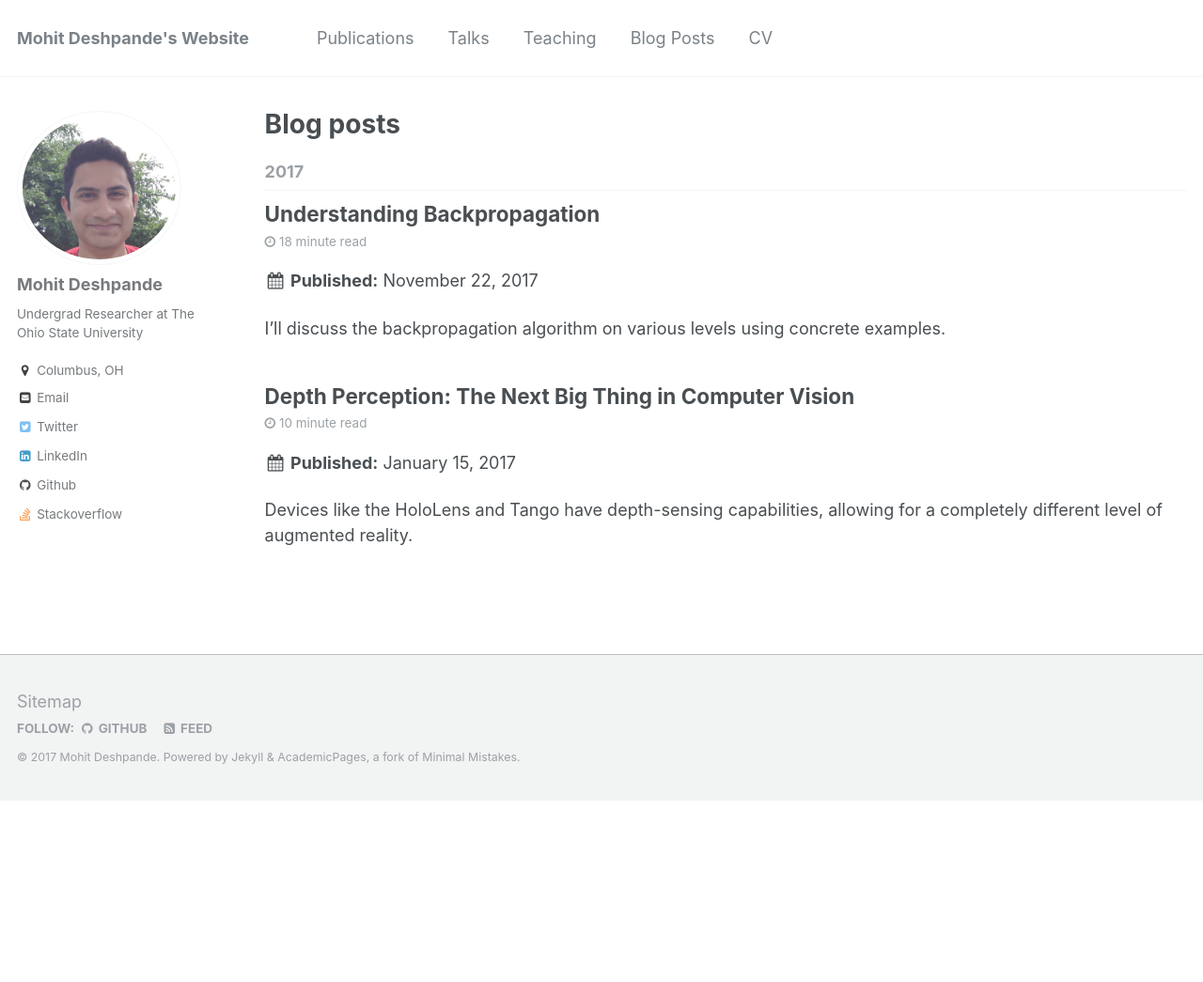
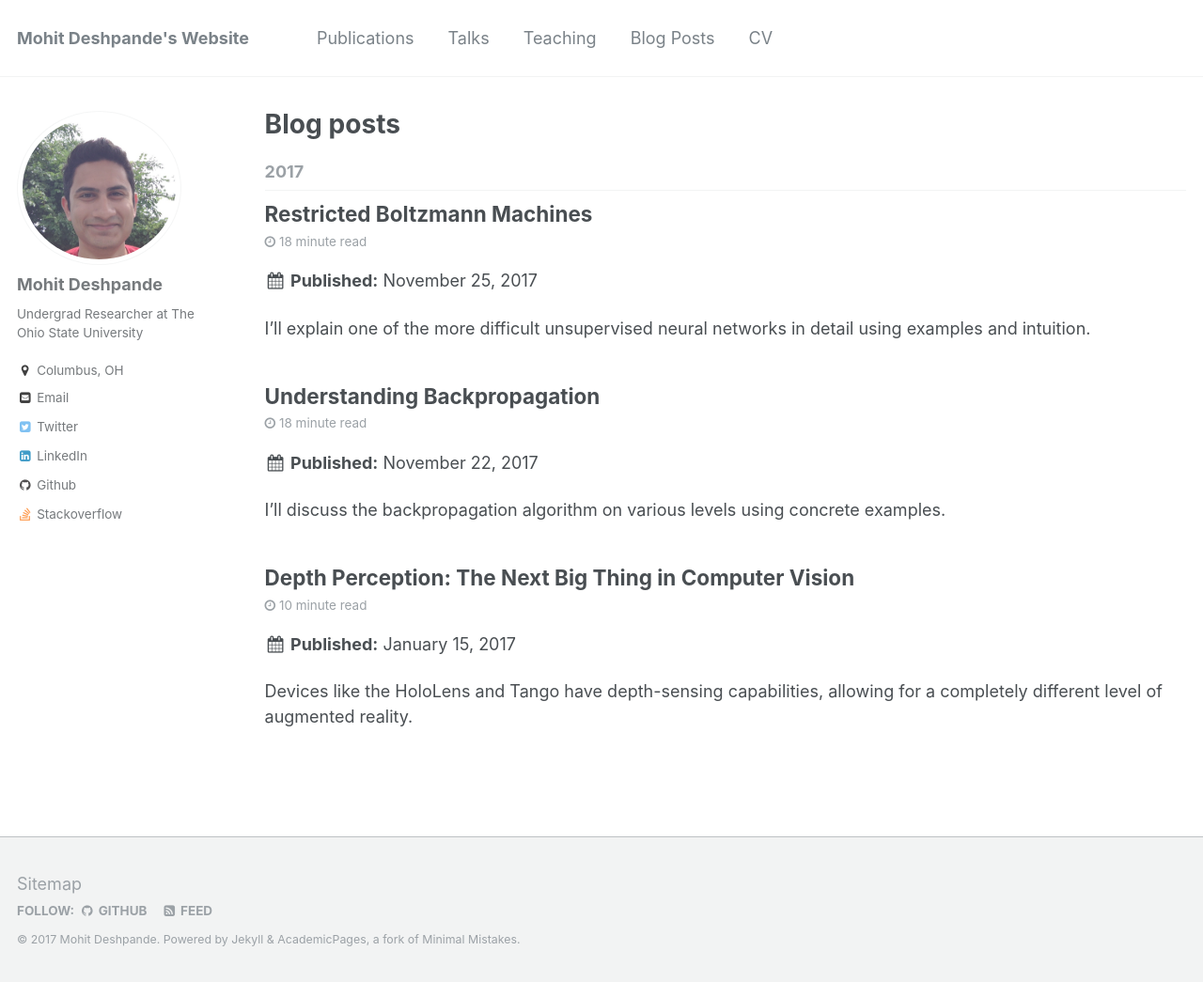
Before and after one commit to mohitd/mohitd.github.io, a Jekyll site: the page built from _pages/year-archive.html, in a window 1280 px wide and 1045 px high. Shown: the whole window at 94% size. Built offline with Jekyll 4.4.1, drawn with Linux system fonts in a browser that asks for light colours; some of the changed lines change nothing that is shown.

Commit message:
New post on Restricted Boltzmann Machines

```diff
--- a/_config.yml
+++ b/_config.yml
@@ -253,7 +253,7 @@ timezone: America/Los_Angeles # http://en.wikipedia.org/wiki/List_of_tz_database
 
 
 # Plugins
-gems:
+plugins:
   - jekyll-paginate
   - jekyll-sitemap
   - jekyll-gist
--- /dev/null
+++ b/_posts/2017-11-25-rbms.md
@@ -0,0 +1,226 @@
+---
+title: "Restricted Boltzmann Machines"
+excerpt: "I'll explain one of the more difficult unsupervised neural networks in detail using examples and intuition."
+comments: true
+date: 2017-11-25
+---
+Restricted Boltzmann Machines (RBMs) are a staple for any class discussing neural networks or unsupervised learning. RBMs are essentially two-layered unsupervised stochastic neural networks that try to learn the distribution of the inputs presented to it. $\newcommand{\bigCI}{\mathrel{\text{$\perp\mkern-5mu\perp$}}}$
+
+Make no mistake: RBMs are not easy to understand. They're one of the most challenging topics in neural networks, and I've found that many explanations of RBMs that put the reader knee-deep in pages and pages of equations and theorems and proofs. As with my previous post on backpropagation, I'm going to take a more intuitive approach to explaining RBMs that avoids pages of equations but still touches on the important topics such as training and inference.
+
+# Visual Structure
+![Graphical structure](/images/rbms/rbm.png "Graphical structure")
+
+Having a visual representation of an RBM helps explain the components. An RBM has two layers: the visible layer $v$ with $D$ visible neurons/units and the hidden layer $h$ with $H$ hidden neurons/units. We also have biases for the visible and hidden units $c_k$ and $b_j$, respectively. Each visible unit is connected to each hidden unit using a single weight matrix $W$ with dimensionality $H\times D$. As the name implies, we don't know the values of the hidden units: we only know the probability it could take on a specific value. This is the stochastic nature of the RBM. And speaking of the actual values, we'll be discussing binary units, i.e., each hidden and visible unit can only take two values: 0 or 1.
+
+What should the values of the hidden units be to learn the input distribution? We don't quite know; that's part of the training! Since we're dealing with probabilities, it makes sense for us to use some metric that involves probabilities. Taking a page from physics, we can consider the _energy_ of the entire configuration of visible and hidden units as the following.
+
+$$
+E(v, h) = -h^TWv - c^Tv - b^Th = -\sum_{j,k}W_{jk} h_j v_k - \sum_k c_k v_k - \sum_j b_j h_j
+$$
+
+By configuration, we mean the actual values of visible and hidden units. Using this notion of energy, we can compute a joint distribution for the visible and hidden units.
+
+$$
+p(v, h) = \frac{1}{Z}\exp[-E(v, h)]
+$$
+
+where Z is a normalizing constant that sums over all possible states: $Z=\sum_{v',h'}\exp[-E(v, h)]$. Computing $Z$ directly is intractable. To see why, consider the case of just 10 visible neurons and 20 hidden neurons. Each neuron can take two possible values, 0 and 1, and there are 30 neurons total. This means there are $2^{30}\approx 1,000,000,000$ possible configurations and sums to compute. However, in our computations, $Z$ will usually cancel out so we don't have to worry about it!
+
+One interesting thing to note about this joint distribution is that low energy configurations have a higher joint probability. (Consider the shape of $f(x)=e^{-x}$.) Being in a low energy state means $h^TWv$, $c^Tv$, and $b^Th$ are large positive numbers, bringing the total energy down. In other words, the parameters are "well-aligned" with the visible and hidden units. This will become relevant when we discuss training of RBMs.
+
+# Inference
+Before we discuss the algorithm used for training, let's discuss sampling and inference assuming that our RBM is already trained. Specifically, when we perform inference, we're actually performing _conditional_ inference since we fix the hidden or visible units when we sample from them, i.e., we compute $p(h\vert v)$ or $p(v\vert h)$.
+
+The RBM an important conditional independence property as a result of its bipartite graphical structure: a visible unit $v_k$ is independent of all other visible units given all of the hidden units: $v_k\bigCI v_1,\dots,v_{k-1},v_{k+1},\dots,v_D \vert h$. To see this, think of the RBM as a Markov Random Field (or Bayesian Network). Any path from one visible unit to another always passes through a hidden unit. Similarly, a hidden unit $h_j$ is conditionally independent of all other hidden units given the visible units: $h_j\bigCI h_1,\dots,h_{j-1},h_{j+1},\dots,h_H \vert v$. This conditional independence property becomes important when we discuss Gibbs Sampling because it allows us to quickly perform block updates of the visible and hidden units.
+
+The inference formulas are actually quite simple and elegant.
+
+$$
+\begin{align*}
+p(h\vert v) &= \prod_j p(h_j\vert v)\\
+p(h_j=1\vert v) &= \sigma(\sum_k W_{jk} v + b_j)\\
+p(v\vert h) &= \prod_k p(x_k\vert h)\\
+p(v_k=1\vert h) &= \sigma(\sum_j h^T W_{jk} + c_k)
+\end{align*}
+$$
+
+where $\sigma$ is the sigmoid. In other words, the probability that a hidden unit $h_j=1$ is the sigmoid of the weighted sum of the row or column of $W$ plus a bias term. For the hidden units, we consider only the $j$th row of $W$, and, for the visible units, we consider only the $k$th column of $W$. It will become clear later why we perform inference on the visible units.
+
+Here's a graphical representation of how we perform conditional inference for a visible or hidden unit.
+
+![Conditional Inference for h](/images/rbms/conditional-h.png "Conditional Inference for h") ![Conditional Inference for v](/images/rbms/conditional-v.png "Conditional Inference for v")
+
+One side note on the use of the sigmoid. _Do not think of this as an "activation function"!_ RBMs don't actually use an activation function. The reason we have a sigmoid is because, at a step in the derivation, we have an equation of the form $\frac{1}{1+\exp(\cdot)}$, which is convenient to represent as a sigmoid. The sigmoid in these conditional inference equations is not exchangeable with another neural network activation function!
+
+To derive the conditional inference equations, we start with the join distribution we defined above and sum out either $h$ or $v$. We also use the conditional independence property of RBMs to simplify the sum-of-sums into a single product.
+
+# Training RBMs Using Contrastive Divergence
+
+Now that we understand the structure of an RBM, we have to figure out how to train it. We have three parameters to train: the weights, the hidden units' biases, and the visible units' biases. We're going to use the _principle_ of gradient descent and take the partial derivative of the loss function with respect to each of these parameters. (We don't actually train RBMs using gradient descent, however; we use the (persistent) contrastive divergence algorithm, which has an additional Gibbs Sampling step.)
+
+But what do we use as the loss function? Remember that RBMs are _unsupervised_ models; we can't use any supervised learning loss functions like categorical cross-entropy. Think back to the purpose of the RBM: we're trying to learn the distribution of the inputs, i.e., the visible units. But these are stochastic, not deterministic, since the hidden units are stochastic. Learning the distribution of the inputs means we want to maximize the probability of the visible units $p(v)$. How do we compute $p(v)$ with $p(v, h)$? To compute this marginal, we simply sum out $h$. We seem to have our (pseudo-)loss function: $p(v)$!
+
+However, probabilities aren't usually stable or have nice derivatives. Furthermore, if we had a product of probabilities, they tend to underflow and round to zero, which is not good for training! Instead, we take the log of the probability $\ln p(v)$. This doesn't change the overall optimization problem because $\ln(x)$ is a monotonically increasing function. Using the log-probability, for really small values of $p(v)$, we'll simply have a really negative value, which solves our underflow problem. Also, recall that $p(v)$ and $p(v, h)$ are in terms of exponentials; taking the log of these helps "unwrap" the exponentials, and we end up with derivatives that play nice.
+
+One additional little modification we do is add a negative sign so that we're minimizing instead of maximizing. Many optimizers are tuned for minimization instead of maximization so adding a simple negative sign can flip a maximization problem into a minimization problem. This also changes our pseudo-loss function into a legitimate loss function, which must be nonnegative. Note that the best possible loss value of 0 occurs when $p(v)=1$, i.e., we've modeled the input distribution exactly.
+
+After incorporating all of these modifications, the end result is the average negative log likelihood loss function.
+
+$$
+\begin{align*}
+\mathcal{L} &= \frac{1}{T} \sum_t -\ln p(x^{(t)})\\
+p(x^{(t)}) &= \sum_{h\in\{0,1\}^H} \frac{1}{Z}\exp[-E(x^{(t)}, h)]
+\end{align*}
+$$
+
+where $x^{(t)}$ is a training example and $T$ is the training set size. Now that we have a loss function, we can compute the partial derivative of it with respect to all of our parameters. It turns out that we can compute this partial derivative with respect to a generic parameter $\theta$ and leave it in terms of $\frac{\partial E(v, h)}{\partial\theta}$ since all of the parameters are inside of the energy function.
+
+The gradient of the negative log likelihood with respect to a parameter $\theta$ is the following.
+
+$$
+\frac{\partial (-\ln p(v))}{\partial\theta} = \mathbb{E}_h\left[\frac{\partial E(v, h)}{\partial\theta}\vert v\right] - \mathbb{E}_{v,h}\left[\frac{\partial E(v, h)}{\partial\theta}\right]
+$$
+
+This formulation requires some explanation. $\mathbb{E}$ is the expectation, first over all of the hidden units, i.e., the marginal distribution, then over the joint distribution, which is intractable as we've seen. We use expected values because the hidden units are stochastic, i.e., we don't know the values of the hidden units to use in the computation.
+
+The gradient consists of a positive quantity, called the positive gradient or positive phase, and a negative quantity, called the negative gradient or the negative phase. The positive gradient, a conditional expectation, is tractable; the expanded form is $\sum_h p(h\vert v)\frac{\partial E(v, h)}{\partial\theta}$, and we can compute $p(h\vert v)$ from the equation in the previous section.
+
+However, the negative gradient is intractable since it sums over all of the visible and hidden units. The expanded form is $\sum_{v, h} p(v, h)\frac{\partial E(v, h)}{\partial\theta}$. We need to come up with a way to get around computing this intractable sum, and our answer lies in statistics.
+
+Instead of computing the full joint expectation, let's approximate the joint expected value with a sample taken from the joint distribution. How do we pick this sample? We use a technique from statistics called Gibbs sampling.
+
+## Gibbs Sampling
+In the general case, Gibbs sampling is used in statistics to draw samples from a joint distribution of variables $S_1, S_2, \dots, S_N$. We take a random sample from the joint distribution and simply update each variable $S_i$ using the conditional probability of $S_i$ given the other variables: $S_i\sim p(S_i\vert S_{-i})$.
+
+In the case of our RBM, $S_1, \dots, S_N$ are our visible and hidden units, and the joint distribution we're drawing samples from is $p(v, h)$. Technically,  Gibbs sampling tells us to update a given unit $v_k\sim p(v_k\vert v_1, \dots, v_{k-1}, v_{k+1}, \dots, v_D, h_1, \dots, h_H)$ one-at-a-time. But remember the conditional independence property of RBMs: a given visible unit is independent of all of other visible units given the hidden units (and similarly for the hidden units). Hence, we can update all visible units in one step, $v\sim p(v\vert h)$ and the hidden units in another step: $h\sim p(h\vert v)$.
+
+The more steps we take, i.e., compute updates, the more accurate our final sample will be. We usually have a fixed number of steps, denoted as $\kappa$. In practice, $\kappa=1$ works well.
+
+The following algorithm describes Gibbs sampling.
+
+1. Initialize the visible units to the training example $v^{(0)} = x^{(t)}$ and the hidden units randomly.
+2. For $\kappa$ steps do
+2. Update all hidden units probabilistically according to $h^{(n+1)}\sim\sigma(W v^{(n)} + b)$
+3. Update all visible units probabilistically according to $v^{(n+1)}\sim\sigma((h^{(n+1)})^T W + c)$
+4. End for
+
+(There's a slight abuse of notation here; I define $\sigma(x)$, where $x$ is a vector, to operate independent in each component of $x$.)
+
+In other words, $h^{(n+1)}$ is chosen to be 1 with probability $\sigma(W v^{(n)} + b)$ and 0 otherwise and similarly for the visible units. After Gibbs sampling, we get $\tilde{h} = h^{(\kappa)}$ and $\tilde{v} = v^{(\kappa)}$. We can now use these samples to replace the joint expectation and make it tractable!
+
+## Using the Gibbs Sample
+
+Now that we have a Gibbs sample, we can actually replace the negative gradient with something simpler. In particular, let's use $\tilde{v}$ to replace the expectation over the joint distribution with the expectation over just the hidden units.
+
+$$
+\mathbb{E}_{v,h}\left[\frac{\partial E(v, h)}{\partial\theta}\right] = \mathbb{E}_{h}\left[\frac{\partial E(\tilde{v}, h)}{\partial\theta}\vert \tilde{v}\right]
+$$
+
+This conveniently makes our negative gradient and positive gradient compute the expected value over the same set of units. Our new gradient looks like this.
+
+$$
+\frac{\partial (-\ln p(v))}{\partial\theta} = \mathbb{E}_h\left[\frac{\partial E(v, h)}{\partial\theta}\vert v\right] - \mathbb{E}_{h}\left[\frac{\partial E(\tilde{v}, h)}{\partial\theta}\vert \tilde{v}\right]
+$$
+
+Both of these expectations are tractable! Now we can use this to come up with update rules for our parameters!
+
+## Parameter Update Rules
+I'd like to derive an update rule from scratch just once to show how we deal with that expectation of the partial derivative over the hidden units. We'll compute the gradient with respect to the weight matrix $W$. We first need to compute the partial derivative of the energy function with respect to the $W$.
+
+$$
+\begin{align*}
+\frac{\partial E(v, h)}{\partial W_{jk}} &= \frac{\partial}{\partial W_{jk}} [-\sum_{j,k}W_{jk} h_j v_k - \sum_k c_k v_k - \sum_j b_j h_j]\\
+&= -h_j v_k\\
+\nabla_W E(v, h)&=-hv^T
+\end{align*}
+$$
+
+Now we have to compute the expectation of that partial derivative over our hidden units given the visible units. We simply apply the definition of expected value. It's the sum over all possible values of the quantity in the expectation times the probability of those values. Since this is a conditional expectation, the probability is a conditional probability. I've also un-vectorized it since the hidden units are independent of each other given the visible units. (That's the conditional independence property!)
+
+$$
+\begin{align*}
+\mathbb{E}_h\left[\frac{\partial E(v, h)}{\partial W_{jk}}\vert v\right] &= \mathbb{E}_h\left[-h_j v_k\vert v\right]\\
+&= \sum_{h_j\in\{0, 1\}} -h_j v_k p(h_j\vert v)\\
+&= -v_k p(h_j=1\vert v)\\
+\mathbb{E}_h\left[\nabla_W E(v, h)\vert v\right] &= -h(v)v^T
+\end{align*}
+$$
+
+where $h(v)\equiv\sigma(Wv+b)$. This is a similar abuse of notation I mentioned before where the sigmoid operates on each component independently. Now we can fully incorporate this into an update rule.
+
+$$
+\begin{align*}
+W&\gets W - \alpha(\nabla_W -\ln p(x^{(t)}))\\
+W&\gets W - \alpha(\mathbb{E}_h\left[\frac{\partial E(x^{(t)}, h)}{\partial W_{jk}}\vert x^{(t)}\right] - \mathbb{E}_{h}\left[\frac{\partial E(\tilde{x}, h)}{\partial W_{jk}}\vert \tilde{x}\right])\\
+W&\gets W + \alpha(-h(x^{(t)})(x^{(t)})^T -h(\tilde{x})\tilde{x}^T)
+\end{align*}
+$$
+
+where $\alpha$ is the learning rate. We substitute the current example as the visible units, i.e., $v = x^{(t)}$. Since the positive and negative gradients are of the same form, we don't have to figure out the expectation for the negative gradient. This finishes our derivation! Here are the update rules for the RBM, including the visible units' and hidden units' biases.
+
+$$
+\begin{align*}
+W&\gets W + \alpha(-h(x^{(t)})(x^{(t)})^T -h(\tilde{x})\tilde{x}^T)\\
+b&\gets b + \alpha(-h(x^{(t)}) -h(\tilde{x}))\\
+c&\gets c + \alpha(x^{(t)} - \tilde{x})
+\end{align*}
+$$
+
+Trying going through those Now we have all we need to train our RBMs!
+
+## The Contrastive Divergence Algorithm
+We've covered a lot in this section so I wanted to condense everything into a single, high-level algorithm to train RBMs, called Contrastive Divergence.
+
+1. For each training example $x^{(t)}$ do
+2. $\tilde{v}\gets\mathtt{Gibbs}(x^{(t)}, \kappa)$
+3. $W\gets W + \alpha(-h(x^{(t)})(x^{(t)})^T -h(\tilde{x})\tilde{x}^T)$
+4. $b\gets b + \alpha(-h(x^{(t)}) -h(\tilde{x}))$
+5. $c\gets c + \alpha(x^{(t)} - \tilde{x})$
+6. End for
+
+where $\mathtt{Gibbs}(x^{(t)}, \kappa)$ refers to everything in the Gibbs Sampling section, i.e., alternating updates between visible and hidden units.
+
+## Persistent Contrastive Divergence
+There's one small change to the Contrastive Divergence algorithm we can make that will help our RBM get out of local minima. In the Gibbs sampling step, instead of initializing the visible units to the current sample, initialize them to the previous iteration's Gibbs sample $\tilde{x}$, and initialize the hidden units to the previous iteration's Gibbs sample $\tilde{h}$. This small changes helps get us out of local minima by allowing us to "wander" further from the training point $x^{(t)}$. Intuitively, when we take a Gibbs sample, we're kind of "jumping" around the training point we're using. There may be regions of lower energy nearby that we won't be able to find.
+
+![PCD Gibbs Sampling](/images/rbms/pcd-gibbs.png "PCD Gibbs Sampling")
+
+By initializing to the previous Gibbs sample, we have a better change of jumping out of local minima by "exploring" more, away from $x^{(t)}$. This is a really subtle change to Contrastive Divergence, but [the research](http://www.cs.toronto.edu/~tijmen/pcd/pcd.pdf) shows that this produces faster and more accurate results.
+
+# Generalizations
+So far, we've only discussed binary units. We can extend RBMs to real-valued units by adding a quadratic term to the energy function $\frac{1}{2}v^Tv$, which changes our conditional probability function $p(v\vert h)$ to produce a Gaussian distribution instead of Bernoulli.
+
+You were probably wondering why RBMs are called _Restricted_ Boltzmann Machines. They are a special case of the general Boltzmann Machine. The only change is that the visible and hidden units now have lateral connections as well.
+
+![Boltzmann Machines](/images/rbms/bm.png "Boltzmann Machines")
+
+These lateral connections in the visible and hidden layer are represented as matrices $V$ and $U$ respectively. Our energy function changes to by adding quadratic terms to incorporate these lateral connections.
+
+$$
+E(v, h) = -h^TWv - c^Tv - b^Th - \underbrace{\frac{1}{2}v^TVv}_{\text{visible units lateral}} - \underbrace{\frac{1}{2}h^T U h}_{\text{hidden units lateral}}
+$$
+
+We have to reconsider many things, such as the partial derivatives of the energy and Gibbs sampling, to account for these new lateral connections. Boltzmann Machines are almost never used in practice because they are very difficult to train. RBMs are almost always preferred to plain Boltzmann Machines, but are still quite difficult to train.
+
+# Applications
+After an RBM is trained, we can sample from it using Gibbs sampling to generate new data that looks just like the training data of the RBM. For example, if we trained an RBM on the MNIST handwritten digits dataset, we can produce new handwritten digits based on the ones we've seen.
+
+![RBM Samples](/images/rbms/rbm-samples.png "RBM Samples")
+
+[Source](http://deeplearning.net/tutorial/rbm.html)
+
+RBMs are also the building block in deep belief networks (DBNs), which stack RBMs on top of each other for deep unsupervised learning. We have an architecture where we have a single visible layer and several hidden layers stacked on top of each other.
+
+![DBN](/images/rbms/dbn.png "DBN")
+
+Our energy function has to incorporate two sets of weights and hidden units, and our joint probability includes all of the hidden units as well. Training one RBM was challenging enough! Training a DBN is even more challenging. But the resulting samples usually look better than a single RBM since we learn higher-level features. These have fallen out-of-style because they are so difficult to train.
+
+The Contrastive Divergence algorithm is also used for unsupervised pre-training.
+
+# Conclusion
+To summarize, Restricted Boltzmann Machines are unsupervised neural models that learn the input distribution. We train them using contrastive divergence, and, once trained, they can generate novel samples from the training dataset.
+
+Recently, They've fallen out-of-style for novel data generation due to the advent of [generative adversarial networks (GANs)](https://arxiv.org/pdf/1406.2661.pdf), which also learn how to generate samples from the input dataset.
+
+I hope this post has shed some light on how and why RBMs work in a more intuitive fashion without burying you in mathematics 🙂
```
Also changed, not shown: images/rbms/bm.png (added), images/rbms/conditional-h.png (added), images/rbms/conditional-v.png (added), images/rbms/dbn.png (added), images/rbms/pcd-gibbs.png (added), images/rbms/rbm-samples.png (added), images/rbms/rbm.png (added).
